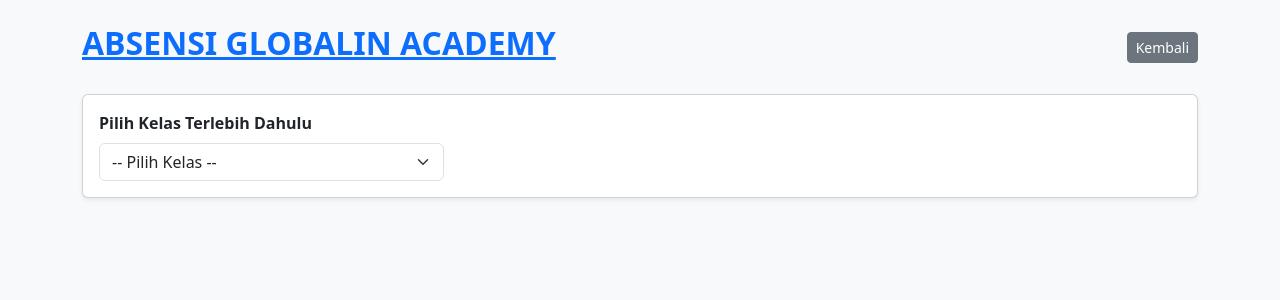
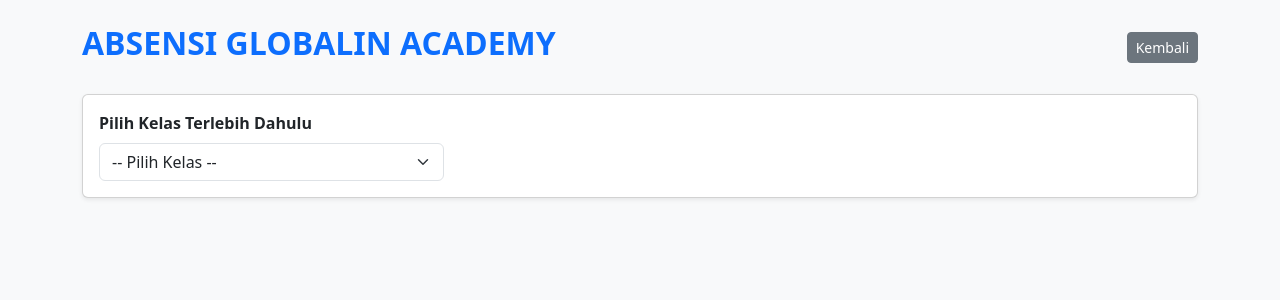
Before and after one commit to hilmyfhauzan8/globalin, a PHP site: page /absensi.php in a window 1280 px wide. Shown: the top 300 px of the page. Run offline with PHP 8.4, Linux system fonts and the light colour scheme; data that the repository does not hold is empty.

Commit message:
Fix some bugs in index.php & absensi.php

```diff
--- a/absensi.php
+++ b/absensi.php
@@ -24,7 +24,7 @@ if (isset($_POST['simpan_semua'])) {
                     WHERE id_anggota = $id_anggota AND pertemuan_ke = $p_ke";
                 } else {
                     $sql_save = "INSERT INTO absensi (id_anggota, pertemuan_ke, tanggal, keterangan)
-                    VALUES ($id_anggota, $p_ke, '$tanggal', '$keterangan'";
+                    VALUES ($id_anggota, $p_ke, '$tanggal', '$keterangan')";
                 }
                 mysqli_query($conn, $sql_save);
             } else {
@@ -71,7 +71,7 @@ if ($id_kelas_selected) {
 <div class="container mt-4">
     <div class="d-flex justify-content-between align-items-center mb-4">
         <h2 class="text-primary fw-bold">
-            <a href="absensi.php">
+            <a href="absensi.php" class="text-decoration-none">
                 ABSENSI GLOBALIN ACADEMY
             </a>
         </h2>
--- a/index.php
+++ b/index.php
@@ -61,6 +61,7 @@ if (!$query) {
     </div>
 
     <h2 class="text-center text-primary">DAFTAR ANGGOTA GLOBALIN ACADEMY</h2>
+
     <div class="card shadow-sm">
         <div class="card-header bg-white py-3">
             <a href="add_new_data.php" class="btn btn-primary">
@@ -70,6 +71,7 @@ if (!$query) {
             <a href="absensi.php" class="btn btn-success">
             Absensi
             </a>
+        </div>
 
         <div class="card-body">
             <div class="table-responsive">
@@ -145,6 +147,7 @@ if (!$query) {
 
             </div>
         </div>
+    </div>
     <br><br>
 
     </div> <script src="js/bootstrap.bundle.min.js"></script>
```
Lines whose indentation alone changed are shown as unchanged.
